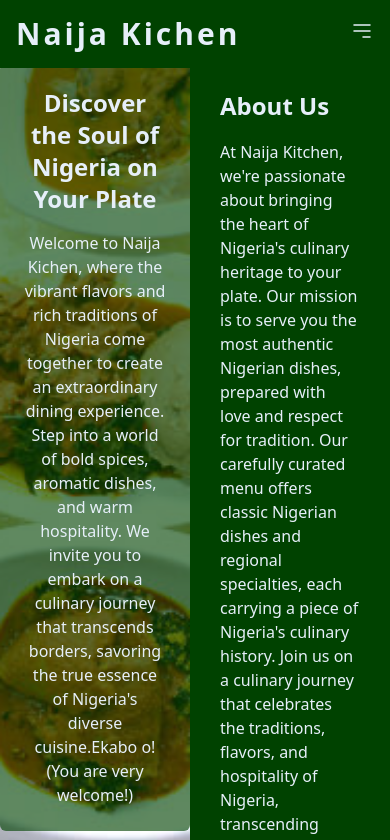
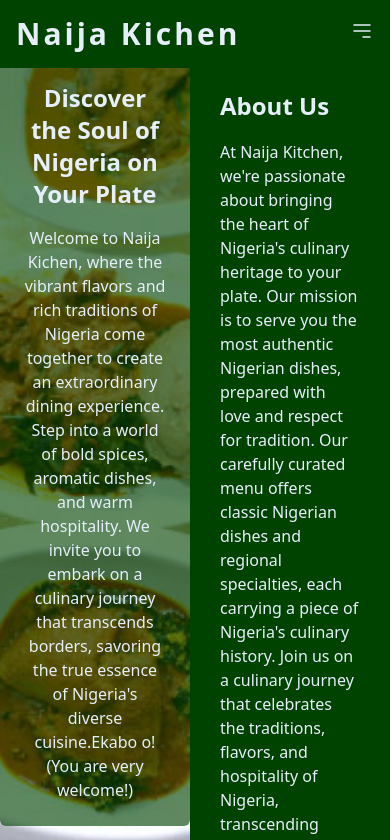
Before and after one commit to KBandipo/Naija-Kitchen-Landpage-with-React, a React (Vite) app: page / in a window 390 px wide. Shown: the top 840 px of the page. Built offline with nearby package versions, Linux system fonts and the light colour scheme.

Commit message:
Add  responsiveness to HeroSection components (15)

```diff
--- a/src/assets/component/HeroSection.jsx
+++ b/src/assets/component/HeroSection.jsx
@@ -3,7 +3,7 @@ import WelcomeMessage from "./WelcomeMessage";
 function HeroSection() {
   return (
     <>
-      <div className="flex h-screen w-full bg-[url('/images/hero-food.jpg')] bg-cover bg-center bg-no-repeat pt-[50px]">
+      <div className="flex h-screen w-full bg-[url('/images/hero-food.jpg')] bg-cover bg-center bg-no-repeat pt-10 md:pt-20">
         <WelcomeMessage />
       </div>
     </>
```
